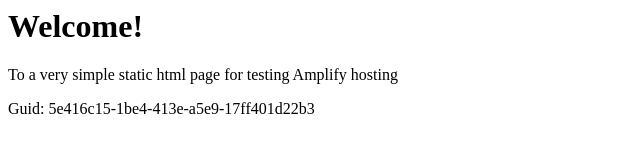
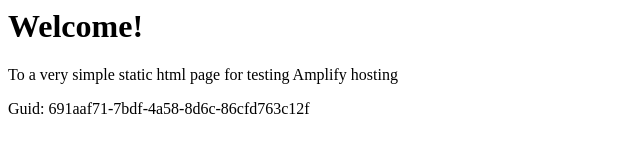
Before and after one commit to aws-aemilia-fra/Github-PR-Commit-Integration-Test-DoNotTouch-GithubWebhookPreviewCanaryTest-v1-preprod-eu-central-1, a website: page src/index.html in a window 1280 px wide. Shown: the full height of the page, 0-640 px from the left. Drawn offline with Linux system fonts and the light colour scheme.

Commit message:
commit from integ tests

```diff
--- a/src/index.html
+++ b/src/index.html
@@ -12,6 +12,6 @@
 <body>
     <h1>Welcome!</h1>
     <p>To a very simple static html page for testing Amplify hosting</p>
-    <p>Guid: 5e416c15-1be4-413e-a5e9-17ff401d22b3</p></body>
+    <p>Guid: 691aaf71-7bdf-4a58-8d6c-86cfd763c12f</p></body>
 
 </html>
```
